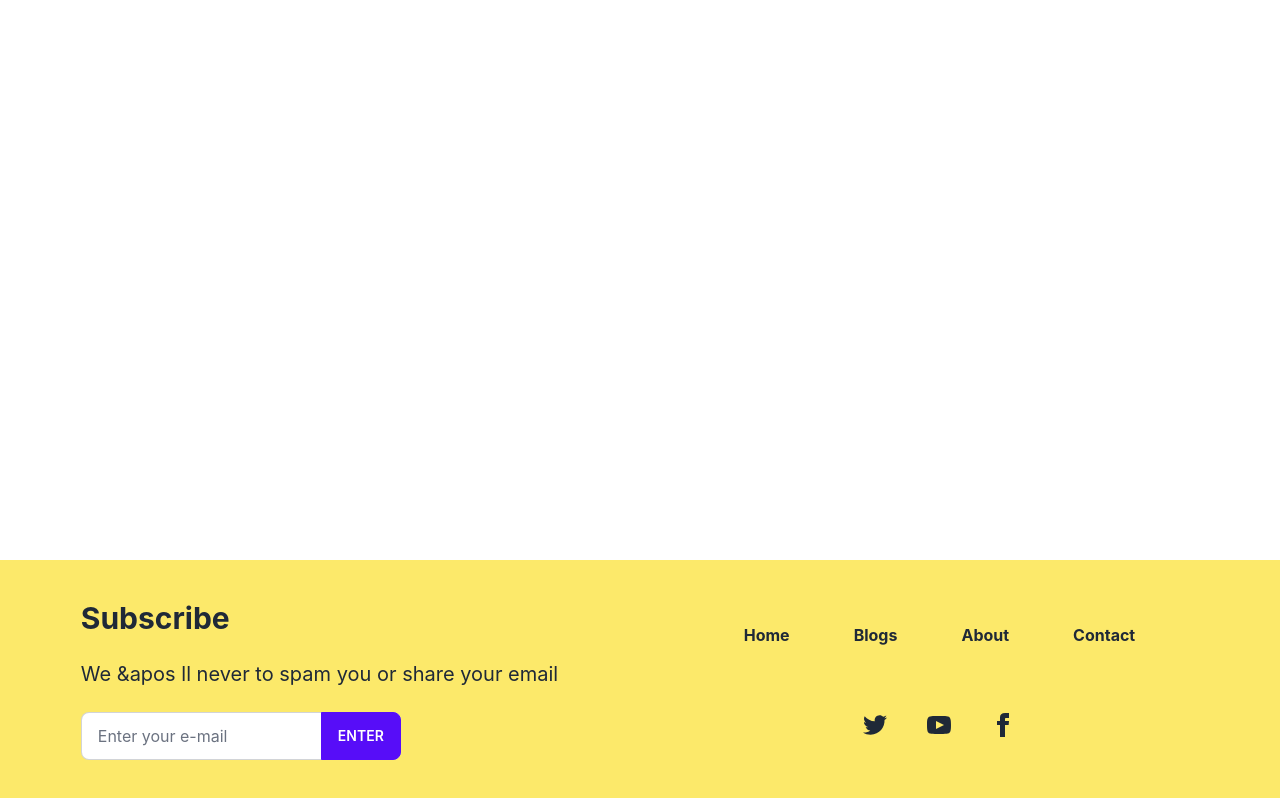
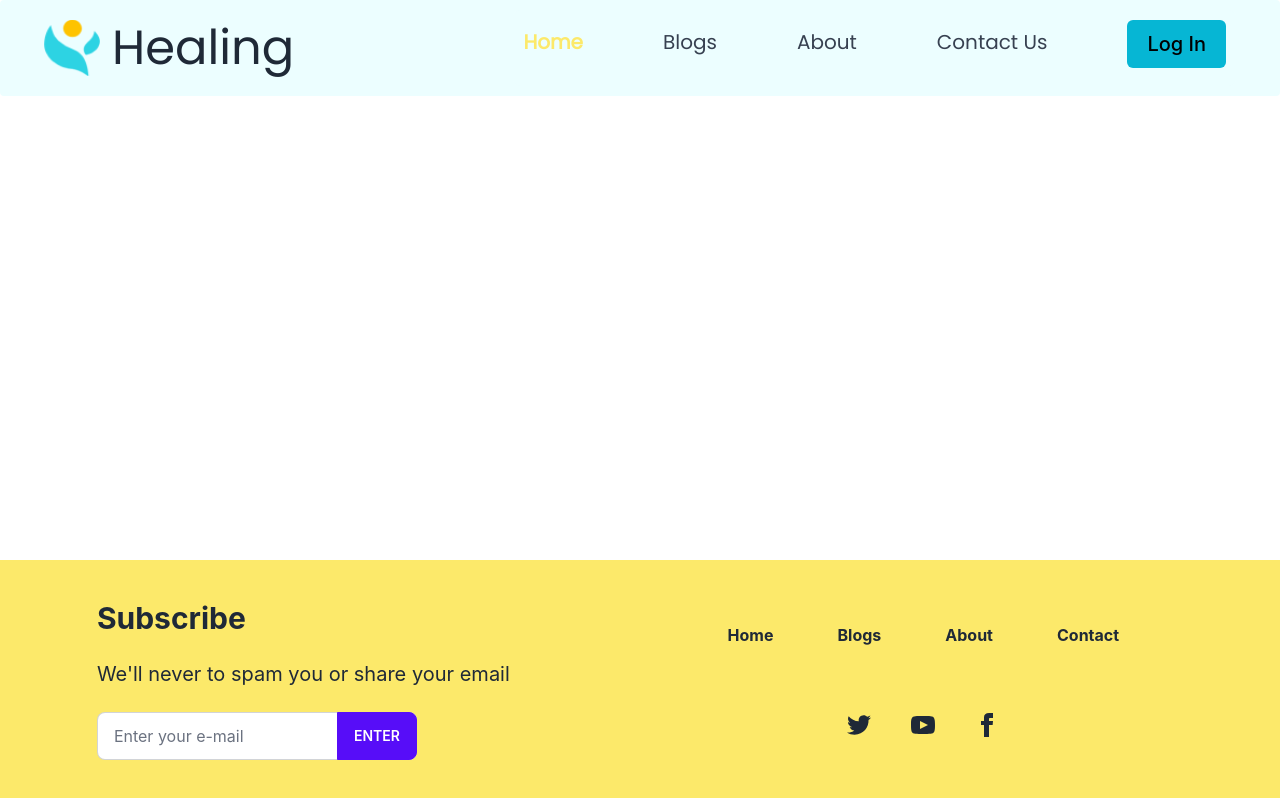
Before and after one commit to TherapyProject/iTherapy, a React (Create React App) app: page / in a window 1280 px wide. Built offline with nearby package versions, Linux system fonts and the light colour scheme.

Commit message:
created navbav

```diff
--- a/src/App.jsx
+++ b/src/App.jsx
@@ -1,9 +1,11 @@
 import React from 'react';
 import Footer from "./components/Footer";
+import Navbar from "./components/Navbar";
 
 function App() {
   return (
     <div className="App">
+      <Navbar />
       <Footer />
     </div>
   );
--- a/src/components/Footer.js
+++ b/src/components/Footer.js
@@ -7,7 +7,7 @@ function Footer() {
         <span className="text-3xl font-bold">Subscribe</span>
         <br />
         <br />
-        <span className="text-xl pt-6">We &apos ll never to spam you or share your email</span>
+        <span className="text-xl pt-6">We&apos;ll never to spam you or share your email</span>
         <div className="form-control w-80">
           <div className="relative pt-6">
             <input type="text" placeholder="Enter your e-mail" className="input input-bordered w-full pr-16" />
--- /dev/null
+++ b/src/components/Navbar.js
@@ -0,0 +1,38 @@
+import React from "react";
+import Logo from "../images/logo.png";
+
+function Navbar() {
+    return (
+        <div className="Navbar">
+            <nav className="bg-cyan-50 border-gray-200 px-2 sm:px-4 py-2.5 rounded dark:bg-gray-900">
+                <div className="container flex flex-wrap items-center justify-between mx-auto">
+                    <a href="/home" className="flex items-center pl-7">
+                        <img src={Logo} className="md:h-14 md:w-14 h-6 mr-3 sm:h-9" alt="Logo" />
+                        <span className=" font-['Poppins'] font-normal leading-10 text-5xl whitespace-nowrap dark:text-white">Healing</span>
+                    </a>
+                    <div className="hidden w-full md:block md:w-auto w-1/2 pr-7" id="navbar-default">
+                        <ul className="flex flex-col p-2.5 gap-12 mt-4 border border-gray-100 rounded-lg bg-gray-50 md:flex-row md:space-x-8 md:mt-0 md:text-sm md:font-medium md:border-0 md:bg-cyan-50 dark:bg-gray-800 md:dark:bg-gray-900 dark:border-gray-700">
+                            <li>
+                                <a href="/home" className="font-['Poppins'] font-bold text-xl mt-2 block py-2 pl-3 pr-4 text-white bg-blue-700 rounded md:bg-transparent md:text-yellow-200 md:p-0 dark:text-white" aria-current="page">Home</a>
+                            </li>
+                            <li>
+                                <a href="/blogs" className=" font-['Poppins'] font-normal text-xl mt-2 block py-2 pl-3 pr-4 text-gray-700 rounded hover:bg-yellow-200  md:hover:bg-transparent md:border-0 md:hover:text-yellow-200  md:p-0 dark:text-gray-400 md:dark:hover:text-white dark:hover:bg-gray-700 dark:hover:text-white md:dark:hover:bg-transparent">Blogs</a>
+                            </li>
+                            <li>
+                                <a href="/about" className="font-['Poppins'] font-normal mt-2 text-xl block py-2 pl-3 pr-4 text-gray-700 rounded hover:bg-yellow-200  md:hover:bg-transparent md:border-0 md:hover:text-yellow-200 md:p-0 dark:text-gray-400 md:dark:hover:text-white dark:hover:bg-gray-700 dark:hover:text-white md:dark:hover:bg-transparent">About</a>
+                            </li>
+                            <li>
+                                <a href="/contactus" className="font-['Poppins'] font-normal text-xl mt-2 block py-2 pl-3 pr-4 text-gray-700 rounded hover:bg-yellow-200  md:hover:bg-transparent md:border-0 md:hover:text-yellow-200 md:p-0 dark:text-gray-400 md:dark:hover:text-white dark:hover:bg-gray-700 dark:hover:text-white md:dark:hover:bg-transparent">Contact Us</a>
+                            </li>
+                            <button type="button" className=" font-['Poppins']font-normal text-xl  text-black bg-cyan-500 hover:bg-cyan-700 focus:ring-blue-300 font-medium rounded-md text-sm px-5 py-2.5 mr-2 mb-2 dark:bg-blue-600 dark:hover:bg-blue-700 focus:outline-none dark:focus:ring-blue-800">Log In</button>
+
+                        </ul>
+
+                    </div>
+                </div>
+            </nav>
+        </div>
+    );
+}
+
+export default Navbar;
--- a/src/index.css
+++ b/src/index.css
@@ -1,3 +1,4 @@
+@import url('https://fonts.googleapis.com/css2?family=Poppins&display=swap');
 @tailwind base;
 @tailwind components;
 @tailwind utilities;
```
Also changed, not shown: src/images/logo.png (added).
